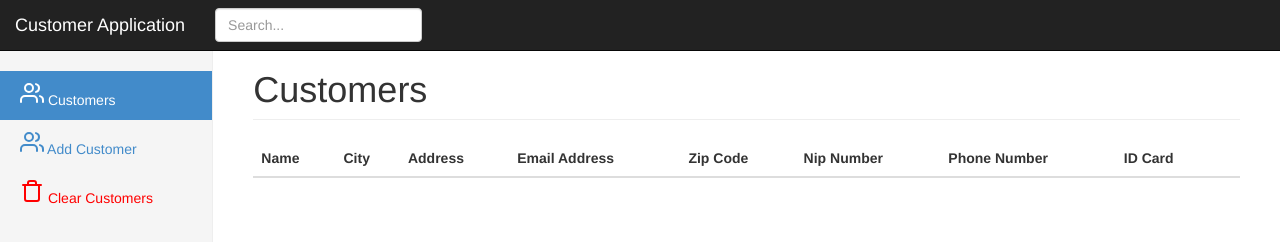
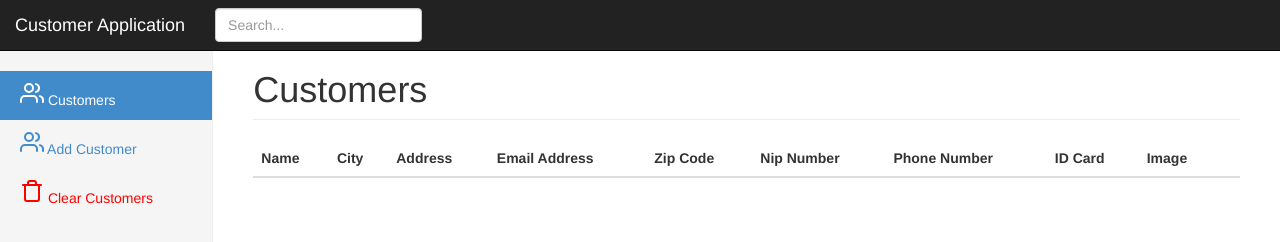
Before and after one commit to rozer1/EX_IPM_8, a plain HTML site: page index.html in a window 1280 px wide. Drawn offline with nearby package versions, Linux system fonts and the light colour scheme.

Commit message:
added th>Image</th

```diff
--- a/index.html
+++ b/index.html
@@ -51,6 +51,7 @@
 				  <th>Nip Number</th>
 				  <th>Phone Number</th>
 				  <th>ID Card</th>
+				  <th>Image</th>
                   <th></th>
                 </tr>
               </thead>
```
